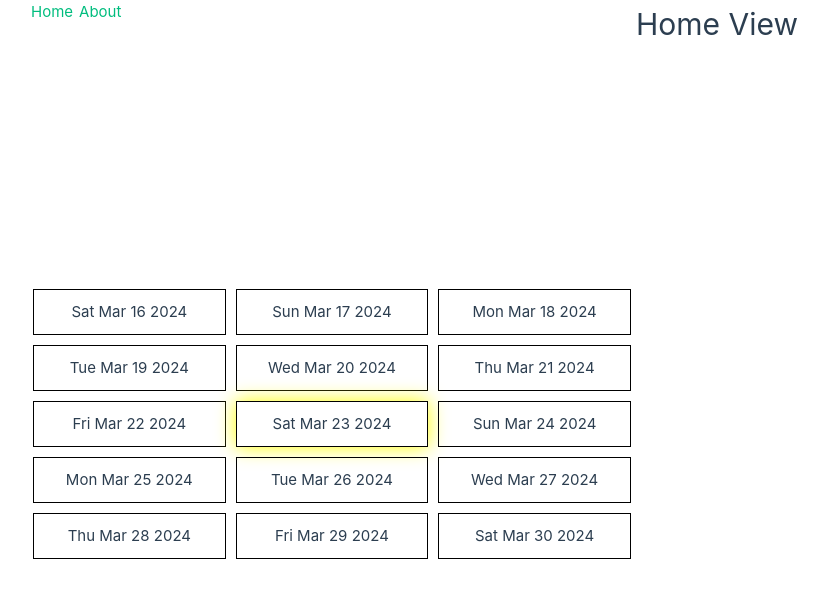
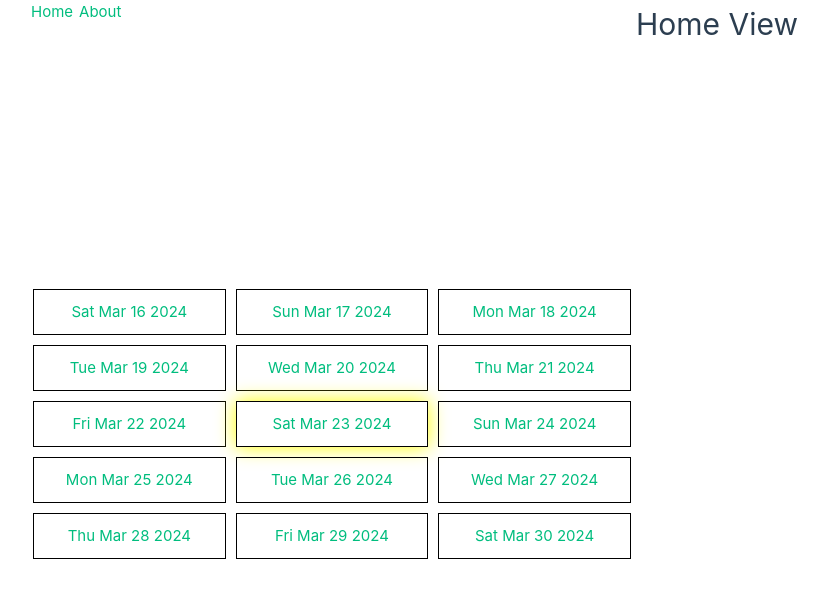
Before and after one commit to henriits/habit_tracker_vue, a Vue app in the folder habit-tracker/: page / in a window 1280 px wide. Shown: the top 598 px of the page, without its empty margins (4-832 px from the left). Built offline with nearby package versions, Linux system fonts and the light colour scheme.

Commit message:
dates reconnect to new page right now from datesView

```diff
--- a/habit-tracker/src/components/DatesView.vue
+++ b/habit-tracker/src/components/DatesView.vue
@@ -1,9 +1,11 @@
 <template>
     <div class="scroll-container">
         <div class="date-div-container">
-            <div v-for="(date, index) in dates" :key="index" :class="{ 'date-div': true, 'glow': isCurrentDate(date) }">
-                {{ date }}
-            </div>
+            <router-link v-for="(date, index) in dates" :key="index" :to="`/date/${date}`" class="date-div"
+                :class="{ 'glow': isCurrentDate(date) }">
+                <span>{{ date }}</span>
+
+            </router-link>
         </div>
     </div>
 </template>
@@ -49,7 +51,6 @@ export default {
 .date-div-container {
     display: inline-block;
     width: 100%;
-
 }
 
 .date-div {
@@ -61,24 +62,36 @@ export default {
     border: 1px solid black;
     padding: 10px;
     margin: 5px;
+    cursor: pointer;
+
 }
 
+.date-div:hover {
+    background-color: #f0f0f0;
+
+}
 
 .glow {
     animation: glow-animation 1s ease-in-out infinite alternate;
-
 }
 
 @keyframes glow-animation {
     0% {
         box-shadow: 0 0 5px yellow;
-
     }
 
     100% {
         box-shadow: 0 0 20px yellow;
-
-
     }
 }
+
+.date-div span {
+    display: inline-block;
+}
+
+.date-div img {
+    vertical-align: m iddle;
+    margin-left: 5px;
+
+}
 </style>
```
Also changed, not shown: habit-tracker/src/components/DateDetailsView.vue (added, +25 -0 lines).
